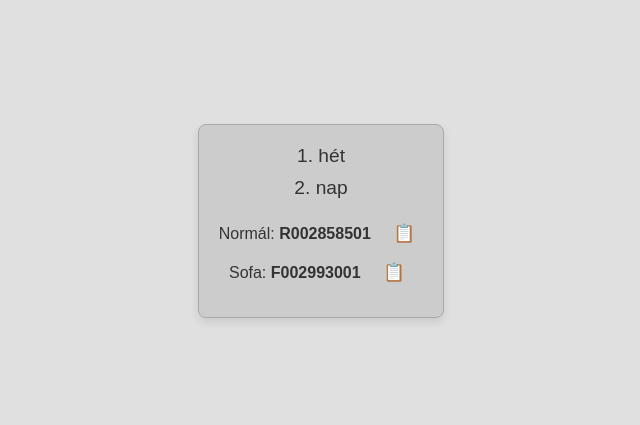
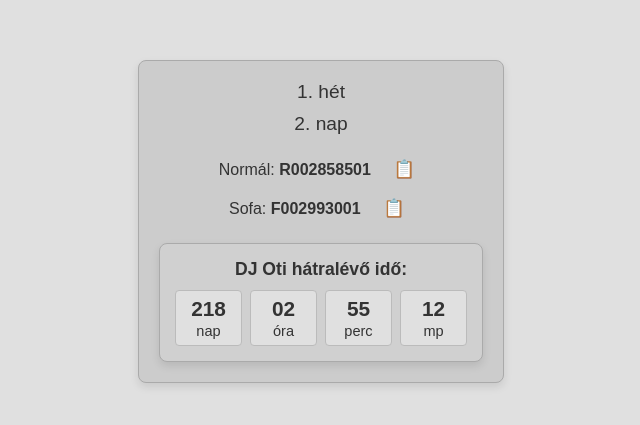
Before and after one commit to marquuard/marquuard.github.io, a plain HTML site: page renault.html in a window 1280 px wide. Shown: the part 179-604 px from the top of the page, without its empty margins (319-959 px from the left). Drawn offline with Linux system fonts and the light colour scheme.

Commit message:
Update renault.html

```diff
--- a/renault.html
+++ b/renault.html
@@ -54,6 +54,48 @@
     color: green;
     margin-top: 5px;
   }
+  /* Új visszaszámláló stílus - illeszkedik a dizájnhoz */
+  .djoti-box {
+    margin-top: 20px;
+    padding: 15px;
+    border: 1px solid #aaa;
+    border-radius: 8px;
+    background-color: #d0d0d0;
+    box-shadow: 0 4px 8px rgba(0,0,0,0.1);
+    color: #333;
+    font-size: 1em;
+  }
+  .djoti-label {
+    font-weight: bold;
+    margin-bottom: 10px;
+    font-size: 1.1em;
+  }
+  .countdown {
+    display: flex;
+    justify-content: center;
+    gap: 8px;
+    flex-wrap: wrap;
+    font-size: 1.3em;
+    font-weight: bold;
+  }
+  .time-unit {
+    background-color: #e0e0e0;
+    padding: 6px 10px;
+    border-radius: 4px;
+    border: 1px solid #bbb;
+    min-width: 45px;
+  }
+  .label {
+    font-size: 0.7em;
+    display: block;
+    margin-top: 2px;
+    font-weight: normal;
+  }
+  .expired {
+    color: #ffeb3b;
+    background-color: #333;
+    color: white;
+  }
 </style>
 </head>
 <body>
@@ -61,6 +103,7 @@
 <div class="container">
   <div id="weekNumber" class="info-line"></div>
   <div id="dayOfYear" class="info-line"></div>
+
   <div class="special-codes">
     <div>
       <span id="normalCode"></span>
@@ -71,6 +114,17 @@
       <span id="sofaCode"></span>
       <button class="copy-button" onclick="copyCode('sofaCode')" title="Másolás">📋</button>
       <div id="copiedSofa" class="copied-message">Másolva</div>
+    </div>
+  </div>
+
+  <!-- Új DJ Oti doboz R/F kódok alá -->
+  <div id="djotiContainer" class="djoti-box">
+    <div class="djoti-label">DJ Oti hátralévő idő:</div>
+    <div id="countdown" class="countdown">
+      <span class="time-unit"><span id="days">00</span><span class="label">nap</span></span>
+      <span class="time-unit"><span id="hours">00</span><span class="label">óra</span></span>
+      <span class="time-unit"><span id="minutes">00</span><span class="label">perc</span></span>
+      <span class="time-unit"><span id="seconds">00</span><span class="label">mp</span></span>
     </div>
   </div>
 </div>
@@ -102,6 +156,30 @@
   document.getElementById('normalCode').innerHTML = "Normál: <strong>" + normalStr + "</strong>";
   document.getElementById('sofaCode').innerHTML = "Sofa: <strong>" + sofaStr + "</strong>";
 
+  // Visszaszámláló
+  const countDownDate = new Date('2026-08-08T15:00:00').getTime();
+
+  function updateCountdown() {
+    const now = new Date().getTime();
+    const distance = countDownDate - now;
+
+    const countdownEl = document.getElementById('countdown');
+    if (distance < 0) {
+      countdownEl.innerHTML = '<span class="time-unit expired">Az esemény elkezdődött!</span>';
+      return;
+    }
+
+    const days = Math.floor(distance / (1000 * 60 * 60 * 24));
+    const hours = Math.floor((distance % (1000 * 60 * 60 * 24)) / (1000 * 60 * 60));
+    const minutes = Math.floor((distance % (1000 * 60 * 60)) / (1000 * 60));
+    const seconds = Math.floor((distance % (1000 * 60)) / 1000);
+
+    document.getElementById('days').textContent = days.toString().padStart(2, '0');
+    document.getElementById('hours').textContent = hours.toString().padStart(2, '0');
+    document.getElementById('minutes').textContent = minutes.toString().padStart(2, '0');
+    document.getElementById('seconds').textContent = seconds.toString().padStart(2, '0');
+  }
+
   function copyCode(id) {
     let text;
     if (id === "normalCode") {
@@ -121,6 +199,9 @@
       el.style.display = "none";
     }, 1500);
   }
+
+  updateCountdown();
+  setInterval(updateCountdown, 1000);
 </script>
 
 </body>
```
